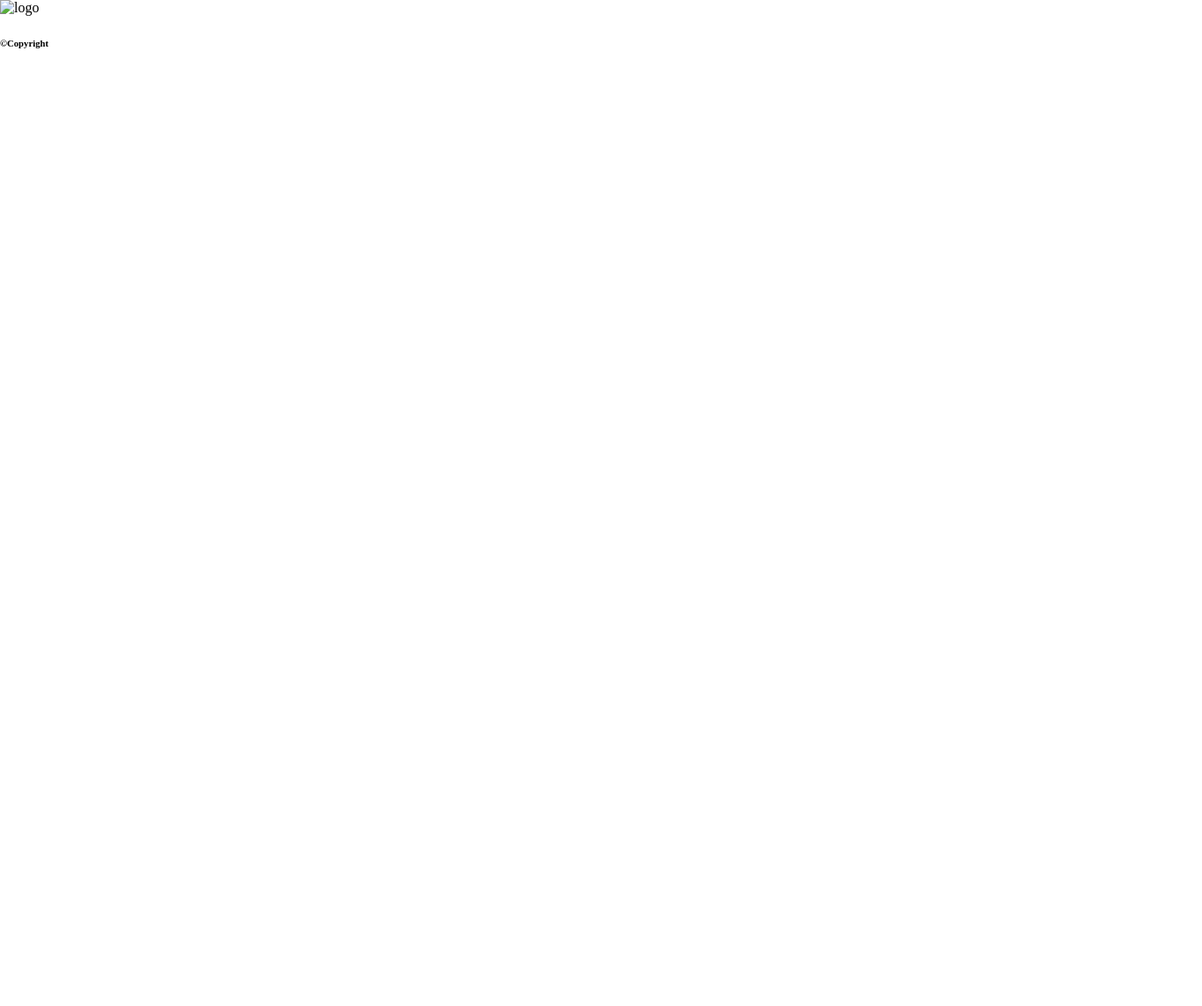
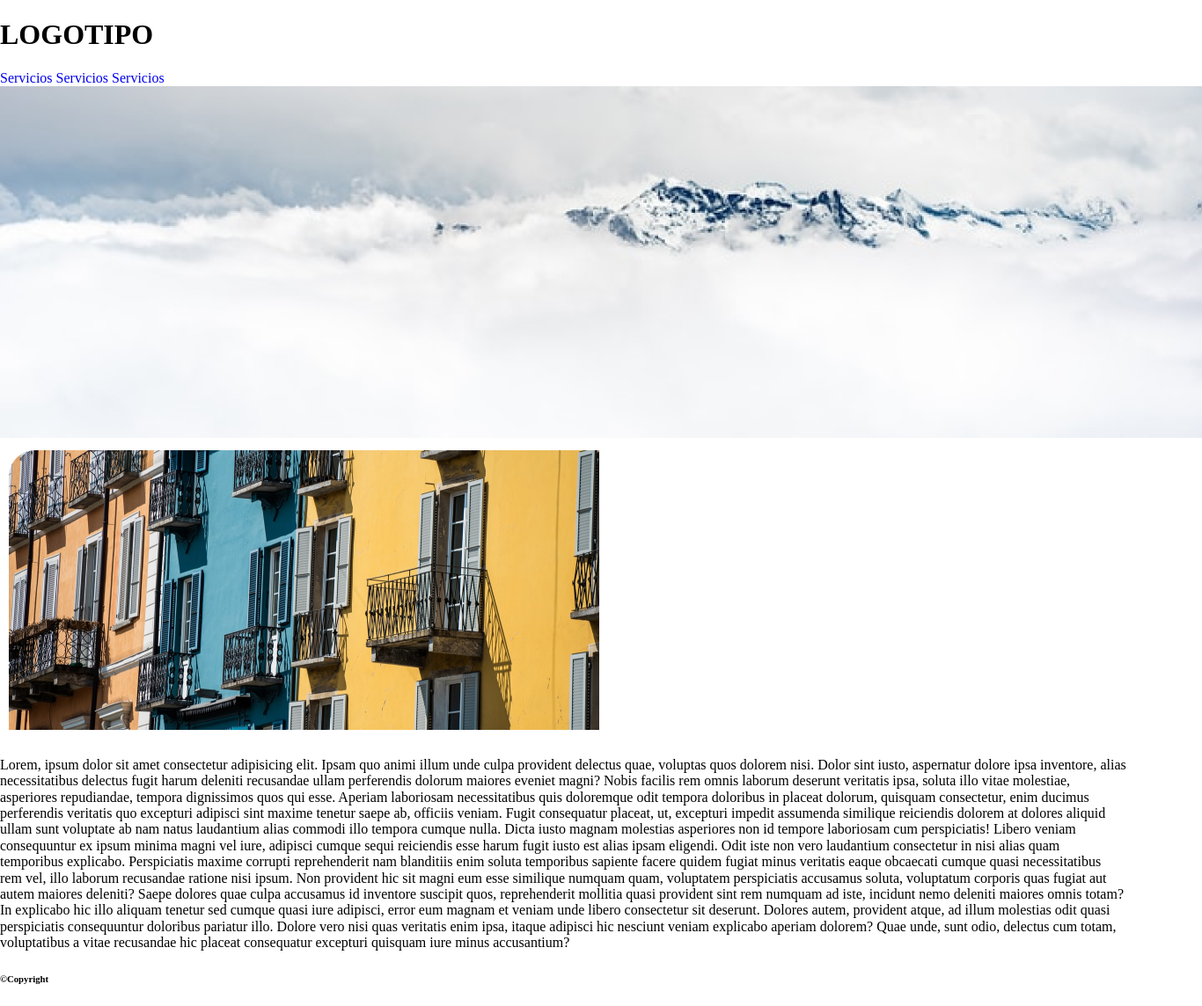
Before and after one commit to tolo-oliver/practicaGrid, a plain HTML site: page index.html in a window 1280 px wide. Shown: the whole page at 88% size, 1366 px wide, since content can reach past the window. Before the commit the page ends 800 px from the top, so only its background shows below. Drawn offline with Linux system fonts and the light colour scheme.

Commit message:
html terminado

```diff
--- a/index.html
+++ b/index.html
@@ -8,16 +8,61 @@
     <link rel="stylesheet" href="main.css" />
   </head>
   <body>
+    <div class="contenedor">
       <!-- HEADER -->
       <header>
-            <img src="./img/logo.svg" alt="logo">
-            <nav class="menu"></nav>
+        <h1>LOGOTIPO</h1>
+        <nav class="menu principal">
+          <a class="menu principal__1" href="#">Servicios</a>
+          <a class="menu principal__2" href="#">Servicios</a>
+          <a class="menu principal__3" href="#">Servicios</a>
+        </nav>
       </header>
       <!-- MAIN -->
-        <main></main>
+      <main>
+        <img class="banner1" src="./img/banner.jpg" alt="banner1" />
+        <img class="banner2" src="./img/fachada.jpg" alt="banner2" />
+        <p class="parrafo">
+          Lorem, ipsum dolor sit amet consectetur adipisicing elit. Ipsam quo
+          animi illum unde culpa provident delectus quae, voluptas quos dolorem
+          nisi. Dolor sint iusto, aspernatur dolore ipsa inventore, alias
+          necessitatibus delectus fugit harum deleniti recusandae ullam
+          perferendis dolorum maiores eveniet magni? Nobis facilis rem omnis
+          laborum deserunt veritatis ipsa, soluta illo vitae molestiae,
+          asperiores repudiandae, tempora dignissimos quos qui esse. Aperiam
+          laboriosam necessitatibus quis doloremque odit tempora doloribus in
+          placeat dolorum, quisquam consectetur, enim ducimus perferendis
+          veritatis quo excepturi adipisci sint maxime tenetur saepe ab,
+          officiis veniam. Fugit consequatur placeat, ut, excepturi impedit
+          assumenda similique reiciendis dolorem at dolores aliquid ullam sunt
+          voluptate ab nam natus laudantium alias commodi illo tempora cumque
+          nulla. Dicta iusto magnam molestias asperiores non id tempore
+          laboriosam cum perspiciatis! Libero veniam consequuntur ex ipsum
+          minima magni vel iure, adipisci cumque sequi reiciendis esse harum
+          fugit iusto est alias ipsam eligendi. Odit iste non vero laudantium
+          consectetur in nisi alias quam temporibus explicabo. Perspiciatis
+          maxime corrupti reprehenderit nam blanditiis enim soluta temporibus
+          sapiente facere quidem fugiat minus veritatis eaque obcaecati cumque
+          quasi necessitatibus rem vel, illo laborum recusandae ratione nisi
+          ipsum. Non provident hic sit magni eum esse similique numquam quam,
+          voluptatem perspiciatis accusamus soluta, voluptatum corporis quas
+          fugiat aut autem maiores deleniti? Saepe dolores quae culpa accusamus
+          id inventore suscipit quos, reprehenderit mollitia quasi provident
+          sint rem numquam ad iste, incidunt nemo deleniti maiores omnis totam?
+          In explicabo hic illo aliquam tenetur sed cumque quasi iure adipisci,
+          error eum magnam et veniam unde libero consectetur sit deserunt.
+          Dolores autem, provident atque, ad illum molestias odit quasi
+          perspiciatis consequuntur doloribus pariatur illo. Dolore vero nisi
+          quas veritatis enim ipsa, itaque adipisci hic nesciunt veniam
+          explicabo aperiam dolorem? Quae unde, sunt odio, delectus cum totam,
+          voluptatibus a vitae recusandae hic placeat consequatur excepturi
+          quisquam iure minus accusantium?
+        </p>
+      </main>
       <!-- FOOTER -->
       <footer>
         <h6 class="copy">&copy;Copyright</h6>
       </footer>
+    </div>
   </body>
 </html>
```
Also changed, not shown: css/grid.css (added), img/banner.jpg (added), img/fachada.jpg (added). Lines whose indentation alone changed are shown as unchanged.
